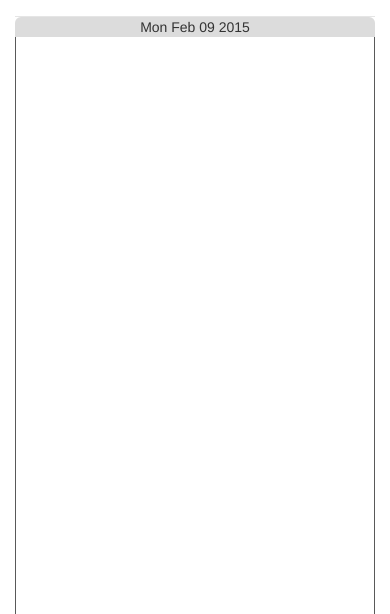
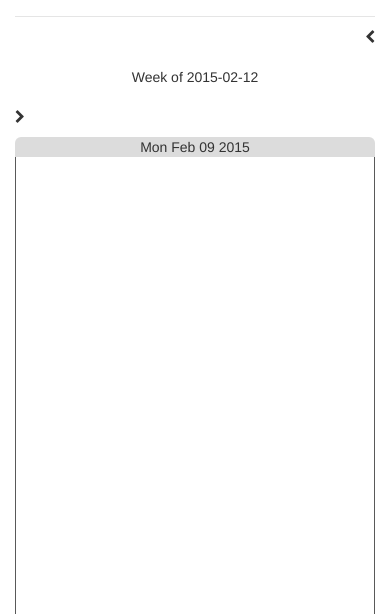
Before and after one commit to eprevot/calendar, a website: page app/index.html in a window 390 px wide. Shown: the part 63-677 px from the top of the page. Drawn offline with nearby package versions, Linux system fonts and the light colour scheme; some packages are replaced by stand-ins of ours; files that its build step writes are made by us from their sources.

Commit message:
fix responsive + add menu to change week (to finish)

```diff
--- a/app/index.html
+++ b/app/index.html
@@ -35,7 +35,7 @@
       <div ng-view=""></div>
 
       <div class="footer">
-        Elodie Prevot
+        <div>Elodie Prevot</div>
         <a href="mailto:elodie_prevot@yahoo.fr"><span class="fa fa-envelope"></span></a>
         <a href="https://fr.linkedin.com/pub/elodie-prevot/8a/142/422"><span class="fa fa-linkedin"></span></a>
         <a href="https://github.com/eprevot"><span class="fa fa-github"></span></a>
--- a/app/scripts/controllers/cal.js
+++ b/app/scripts/controllers/cal.js
@@ -19,7 +19,10 @@ function Day(timestamp, events) {
  */
 angular.module('calendarApp')
 	.controller('CalCtrl', function($scope, week, events) {
-		var daysTime = week.getDays();
+		var currentDate = new Date();
+		var daysTime = week.getDays(currentDate);
+
+		$scope.currentDate = currentDate;
 		$scope.days = [];
 		for (var i = 0; i < 7; i++) {
 			$scope.days[i] = new Day(daysTime[i], events.getEventsForDay(daysTime[i]));
--- a/app/views/cal.html
+++ b/app/views/cal.html
@@ -1,4 +1,15 @@
-<div id="calendar-wrapper" class="container-fluid cal-wrapper" ng-controller="CalCtrl" style="height: 600px;">
+<div class="container cal-wrapper" ng-controller="CalCtrl">
+  <div class="row">
+	<div class="col-md-3 text-right" style="padding: 10px 0px" ng-click="prevWeek()">
+		<span class="fa fa-chevron-left"></span>
+	</div>
+	<div class="col-md-1 text-center" style="padding: 10px 0px">
+		Week of {{currentDate | date:'yyyy-MM-dd'}}
+	</div>
+	<div class="col-md-3 text-left" style="padding: 10px 0px" ng-click="nextWeek()">
+		<span class="fa fa-chevron-right"></span>
+	</div>
+  </div>
   <div class="row" style="height: 100%">
     <div ng-repeat="day in days" class="col-md-1 no-padding" style="height: 600px;">
       <div class="cal-header">{{day.getName()}}</div>
```
